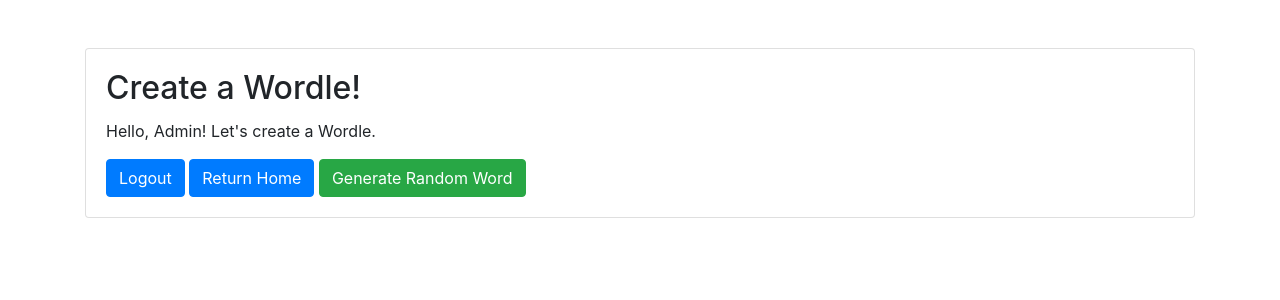
After one commit to riceEx/CITS3403-project, a Flask app: page /wordleCreation in a window 1280 px wide. The commit adds this page. Shown: the top 300 px of the page. Run offline with Flask 3, Linux system fonts and the light colour scheme; a user stored in the database is signed in; some libraries are stand-ins or nearby versions.

Commit message:
Backbone for Wordle Creation landing Page
This page will allow users to create 'Wordle games' for other users to try and play. The user will have the ability to get given a random word, or choose a word (not implemented, will be making sure the word they choose is in the database). Currently, there is no database insertions created for this.

```diff
--- a/app.py
+++ b/app.py
@@ -1,9 +1,12 @@
-from flask import Flask, render_template, request, redirect, url_for, flash
+from flask import Flask, render_template, request, redirect, url_for, flash, jsonify
 from flask_login import LoginManager, login_user, login_required, logout_user, current_user
 from flask_session import Session
+from sqlalchemy import func
 from werkzeug.security import generate_password_hash
 from database.models import db, User
 from werkzeug.exceptions import Unauthorized
+from database.models import db, Wordlewords
+import random
 
 app = Flask(__name__)
 app.config['SECRET_KEY'] = 'your_secret_key_here'
@@ -68,6 +71,22 @@ def home():
     else:
         return redirect(url_for('login'))
 
+@app.route('/wordleCreation')
+@login_required
+def wordleCreation():
+    if current_user.is_authenticated:
+        return render_template('wordleCreation.html', user=current_user)
+    else:
+        return redirect(url_for('login'))
+
+@app.route('/generate_word', methods=['GET'])
+def generate_word():
+    random_word = Wordlewords.query.order_by(func.random()).first()
+    if random_word:
+        return jsonify({'word': random_word.word})
+    else:
+        return jsonify({'error': 'No words found'})
+
 
 @app.route('/logout')
 @login_required
--- a/insertData.py
+++ b/insertData.py
@@ -1,8 +1,8 @@
 from sqlalchemy import create_engine
 from sqlalchemy.orm import sessionmaker
-from database.models import Wordlewords  # Import your Wordlewords model
+from database.models import Wordlewords  # Import Wordlewords database model
 
-# This python file purges the db to only have the bare bones of what we need in the database.
+# This python file will have the ability to purge the db to only have the bare bones of what we need in the database.
 # We should also add more 'table purges', so we don't have unnecessary data in the database.
 
 
--- a/templates/home.html
+++ b/templates/home.html
@@ -15,6 +15,7 @@
             {% if current_user.is_authenticated %}
             <p class="card-text">Hello, {{ current_user.username }}! You are logged in.</p>
             <a href="{{ url_for('logout') }}" class="btn btn-primary">Logout</a>
+            <a href="{{ url_for('wordleCreation') }}" class="btn btn-primary">Create a Wordle Game</a>
             {% else %}
             <p class="card-text">Please <a href="{{ url_for('login') }}">login</a> or <a href="{{ url_for('register') }}">register</a> to continue.</p>
             {% endif %}
--- /dev/null
+++ b/templates/wordleCreation.html
@@ -0,0 +1,49 @@
+<!DOCTYPE html>
+<html lang="en">
+<head>
+    <meta charset="UTF-8">
+    <meta name="viewport" content="width=device-width, initial-scale=1.0">
+    <title>Create a Wordle</title>
+    <link href="https://stackpath.bootstrapcdn.com/bootstrap/4.5.2/css/bootstrap.min.css" rel="stylesheet">
+    <style>
+        #goodWordButton {
+            margin-top: 10px;
+        }
+    </style>
+</head>
+<body>
+
+<div class="container mt-5">
+    <div class="card">
+        <div class="card-body">
+            <h2 class="card-title">Create a Wordle!</h2>
+            {% if current_user.is_authenticated %}
+            <p class="card-text">Hello, {{ current_user.username }}! Let's create a Wordle.</p>
+            <a href="{{ url_for('logout') }}" class="btn btn-primary">Logout</a>
+            <a href="{{ url_for('home') }}" class="btn btn-primary">Return Home</a>
+            {% else %}
+            <p class="card-text">Please <a href="{{ url_for('login') }}">login</a> or <a href="{{ url_for('register') }}">register</a> to continue.</p>
+            {% endif %}
+            <button class="btn btn-success" id="generateWordButton">Generate Random Word</button>
+            <div id="randomWordResult"></div>
+        </div>
+    </div>
+</div>
+
+<script src="https://code.jquery.com/jquery-3.5.1.min.js"></script>
+<script>
+    $(document).ready(function() {
+        $('#generateWordButton').click(function() {
+            $.ajax({url: '/generate_word', type: 'GET', success: function(response) {
+                $('#randomWordResult').html("Random Word: " + response.word);
+                $('#randomWordResult').append('<br><button id="goodWordButton" class="btn btn-primary">Like</button>');
+            }});
+        });
+
+        $(document).on('click', '#goodWordButton', function() {
+            alert("You liked the word!");
+        });
+    });
+</script>
+</body>
+</html>
```
